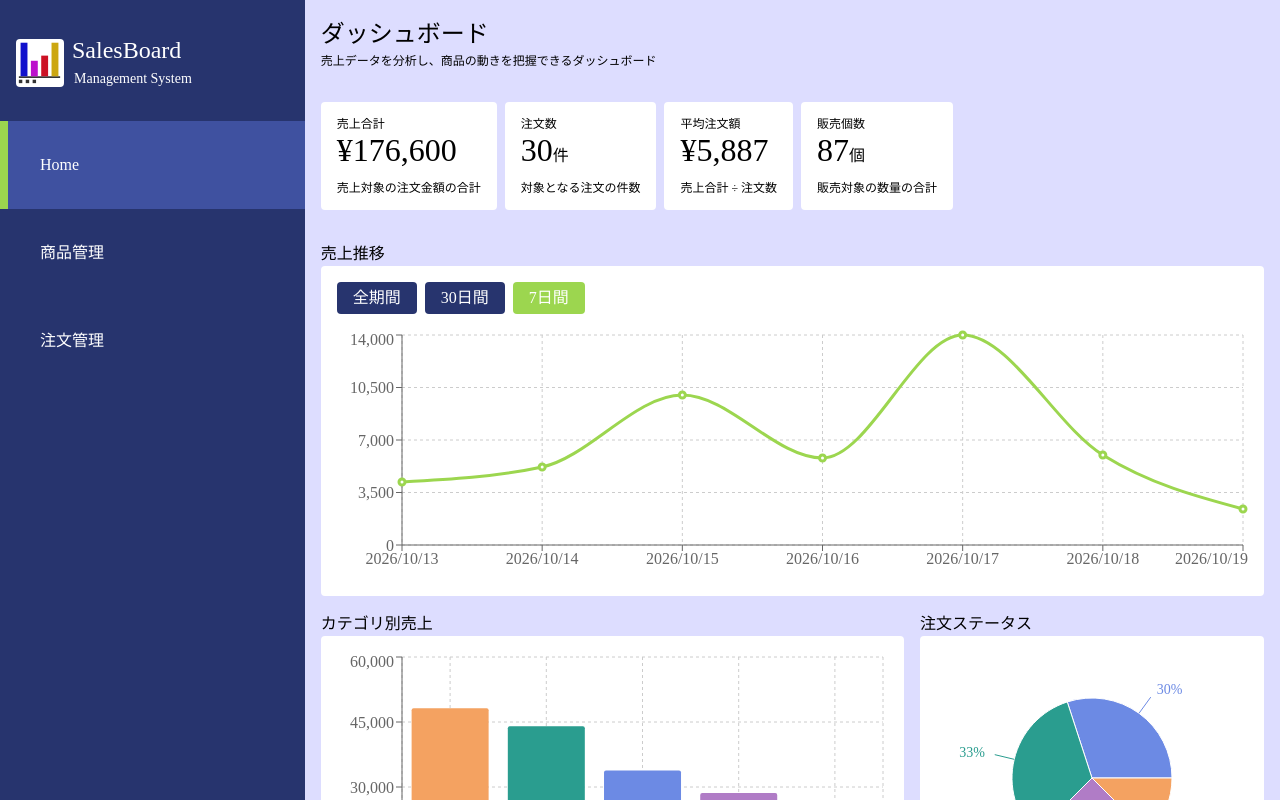
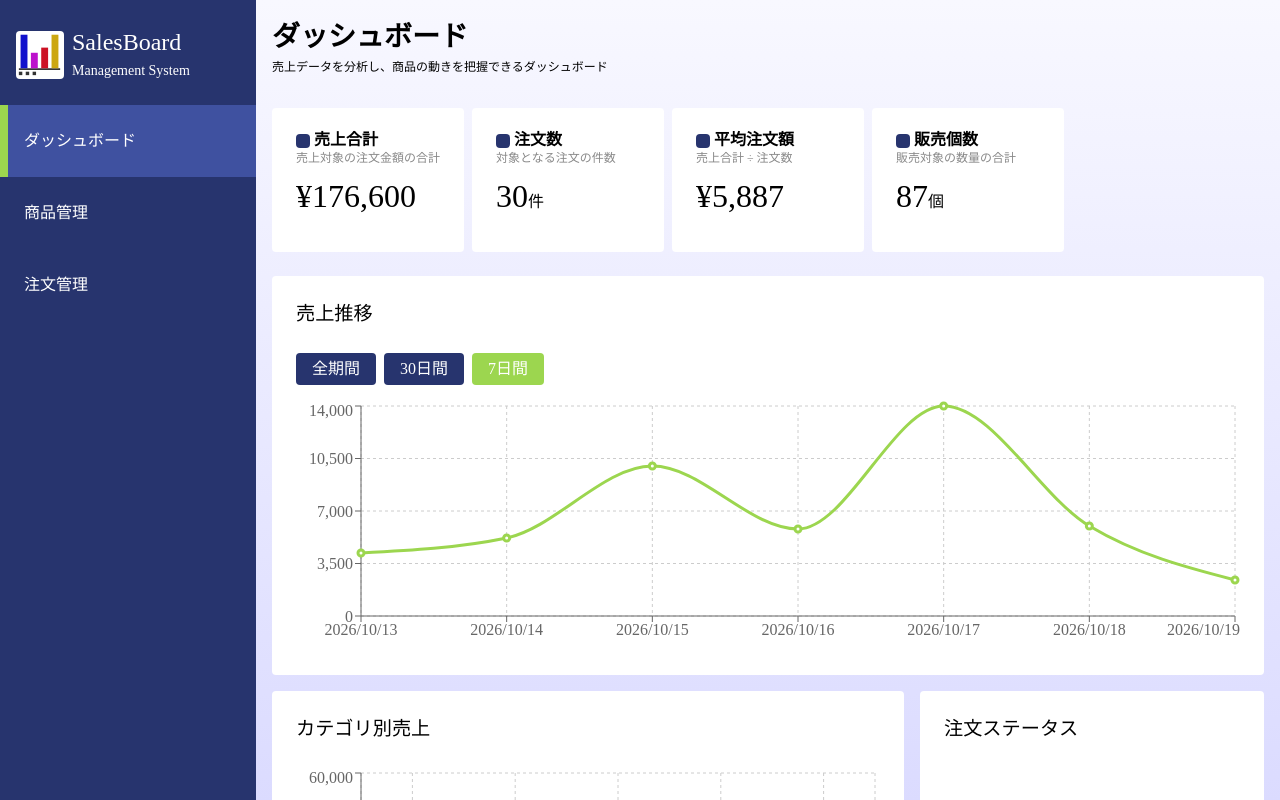
Before and after one commit to kakiikada/demo_dashboard, a React (Vite) app: page / in a window 1280 px wide. Shown: the top 800 px of the page. Built offline with nearby package versions, Linux system fonts and the light colour scheme.

Commit message:
レスポンシブ追加調整、デザイン調整

```diff
--- a/src/components/layout/Sidebar.tsx
+++ b/src/components/layout/Sidebar.tsx
@@ -22,7 +22,7 @@ function Sidebar({
               onClick={() =>{
                 setActivePage("dashboard");
                 setIsOpen(false);
-              }}>Home
+              }}>ダッシュボード
             </button></li>
             <li><button
               className={activePage === "products" ? "active" : ""}
--- a/src/components/page/Dashboard.tsx
+++ b/src/components/page/Dashboard.tsx
@@ -32,38 +32,42 @@ function Dashboard() {
     <div className="dashboard">
       <ul className="dashboard_cardList">
         <li>
-          <h2>売上合計</h2>
+          <h2 className="dashboard_cardList_title">売上合計</h2>
+          <p className="dashboard_cardList_text">売上対象の注文金額の合計</p>
           <p className="dashboard_cardList_data">&#165;{totalSales.toLocaleString()}</p>
-          <p>売上対象の注文金額の合計</p></li>
+        </li>
         <li>
-          <h2>注文数</h2>
+          <h2 className="dashboard_cardList_title">注文数</h2>
+          <p className="dashboard_cardList_text">対象となる注文の件数</p>
           <p className="dashboard_cardList_data">{validOrders.length}<small>件</small></p>
-          <p>対象となる注文の件数</p></li>
+        </li>
         <li>
-          <h2>平均注文額</h2>
+          <h2 className="dashboard_cardList_title">平均注文額</h2>
+          <p className="dashboard_cardList_text">売上合計 ÷ 注文数</p>
           <p className="dashboard_cardList_data">&#165;{ averageOrderAmount.toLocaleString() }</p>
-          <p>売上合計 ÷ 注文数</p></li>
+        </li>
         <li>
-          <h2>販売個数</h2>
+          <h2 className="dashboard_cardList_title">販売個数</h2>
+          <p className="dashboard_cardList_text">販売対象の数量の合計</p>
           <p className="dashboard_cardList_data">{totalQuantity}<small>個</small></p>
-          <p>販売対象の数量の合計</p></li>
+        </li>
       </ul>
       <div className="dashboard_contentLayout">
         <section className="dashboard_contentLayout_content-1 space-m">
-          <h2>売上推移</h2>
           <div className="defaultBox">
+            <h2 className="dashboard_title">売上推移</h2>
             <SalesChart />
           </div>
         </section>
         <section className="dashboard_contentLayout_content-2">
-          <h2>カテゴリ別売上</h2>
           <div className="defaultBox">
+          <h2 className="dashboard_title">カテゴリ別売上</h2>
             <CategorySalesChart />
           </div>
         </section>
         <section className="dashboard_contentLayout_content-3">
-          <h2>注文ステータス</h2>
           <div className="defaultBox">
+          <h2 className="dashboard_title">注文ステータス</h2>
             <OrderStatusChart />
           </div>
         </section>
--- a/src/styles/App.css
+++ b/src/styles/App.css
@@ -7,7 +7,7 @@
   }
 }
 .layout_left {
-  width: 25%;
+  width: 16rem;
   min-height: 100svh;
   z-index: 1000;
   @media screen and (max-width: 1023px) {
@@ -33,7 +33,7 @@
   font-size: 1.2rem;
 }
 .defaultBox {
-  padding: var(--space_s);
+  padding: var(--space_m);
   background-color: var(--color_bg);
   border-radius: 0.25rem;
   .defaultBox_title {
@@ -90,17 +90,15 @@
   .sidebar_title {
     position: relative;
     font-size: 1.5rem;
-    padding: var(--space_m);
-    text-indent: 2.5rem;
+    padding: var(--space_m) var(--space_s);
+    padding-left: 4.5rem;
     @media screen and (max-width: 1023px) {
-      text-indent: 3.5rem;
+      padding-left: 5.5rem;
     }
     span {
       display: block;
       font-size: 0.875rem;
-      text-indent: 2.625rem;
       @media screen and (max-width: 1023px) {
-        text-indent: 3.625rem;
       }
     }
     &::before {
@@ -120,7 +118,7 @@
   }
   .sidebar_list {
     li button {
-      padding: var(--space_m);
+      padding: var(--space_m) var(--space_s);
       width: 100%;
       border-left: 0.5rem solid var(--color_main);
       &.active {
@@ -135,7 +133,8 @@
 .header {
   padding: var(--space_s);
   .header_title {
-    font-size: 1.5rem;
+    font-size: 1.75rem;
+    font-weight: bold;
   }
   .header_subTitle {
     font-size: 0.75rem;
@@ -148,31 +147,52 @@
     display: flex;
     gap: 0.5rem;
     flex-wrap: wrap;
-
     li {
       line-height: 1;
       word-break: break-all;
-      min-width: 6rem;
-      padding: var(--space_s);
+      width: calc(25% - (1.5rem / 4));
+      max-width: 12rem;
+      padding: var(--space_m);
       background-color: var(--color_bg);
       border-radius: 0.25rem;
-      @media screen and (max-width: 1023px) {
+      @media screen and (max-width: 762px) {
         width: calc(50% - 0.25rem);
+        max-width: none;
       }
-
-      h2 {
-        font-size: 0.75rem;
+      .dashboard_cardList_title {
+        position: relative;
+        padding-left: 1.125rem;
+        font-weight: bold;
+        &:before {
+          content: '';
+          display: block;
+          position: absolute;
+          left: 0;
+          top: calc(50% - 0.375rem);
+          height: 0.875rem;
+          width: 0.875rem;
+          background-color: var(--color_main);
+          border-radius: 0.25rem;
+        }
       }
       .dashboard_cardList_data {
         font-size: 2rem;
-        margin-top: var(--space_ss);
+        margin-top: var(--space_s);
+        padding-bottom: var(--space_s);
+        @media screen and (max-width: 1023px) {
+          font-size: 1.5rem;
+        }
         small {
           font-size: 1rem;
+          @media screen and (max-width: 1023px) {
+            font-size: 1rem;
+          }
         }
       }
-      p {
+      .dashboard_cardList_text {
         font-size: 0.75rem;
-        margin-top: var(--space_s);
+        margin-top: var(--space_ss);
+        color: var(--color_text-light);
       }
     }
   }
@@ -196,6 +216,10 @@
         width: 100%
       }
     }
+  }
+  .dashboard_title {
+    padding-bottom: var(--space_m);
+    font-size: 1.2rem;
   }
 }
 /* グラフ */
--- a/src/styles/index.css
+++ b/src/styles/index.css
@@ -1,5 +1,6 @@
 :root {
   --color_text: #333;
+  --color_text-light: #888;
   --color_bg: #fff;
   --color_base: #ddf;
   --color_base-light: #efefff;
@@ -10,7 +11,7 @@
   --font: 'Noto+Sans+JP', sans-serif;
   --space_ss: 0.25rem;
   --space_s: 1rem;
-  --space_m: 2rem;
+  --space_m: 1.5rem;
   --space_l: 3rem;
   --shadow: 0.125rem 0.125rem 0.5rem 0 rgba(56, 73, 150, 0.25);
   @media screen and (max-width: 1023px) {
@@ -31,6 +32,7 @@
 }
 html, body {
   background-color: var(--color_base);
+  background-image: linear-gradient(#f8f8ff ,#d0d0ff);
 }
 body {
   font-size: 1rem;
```
